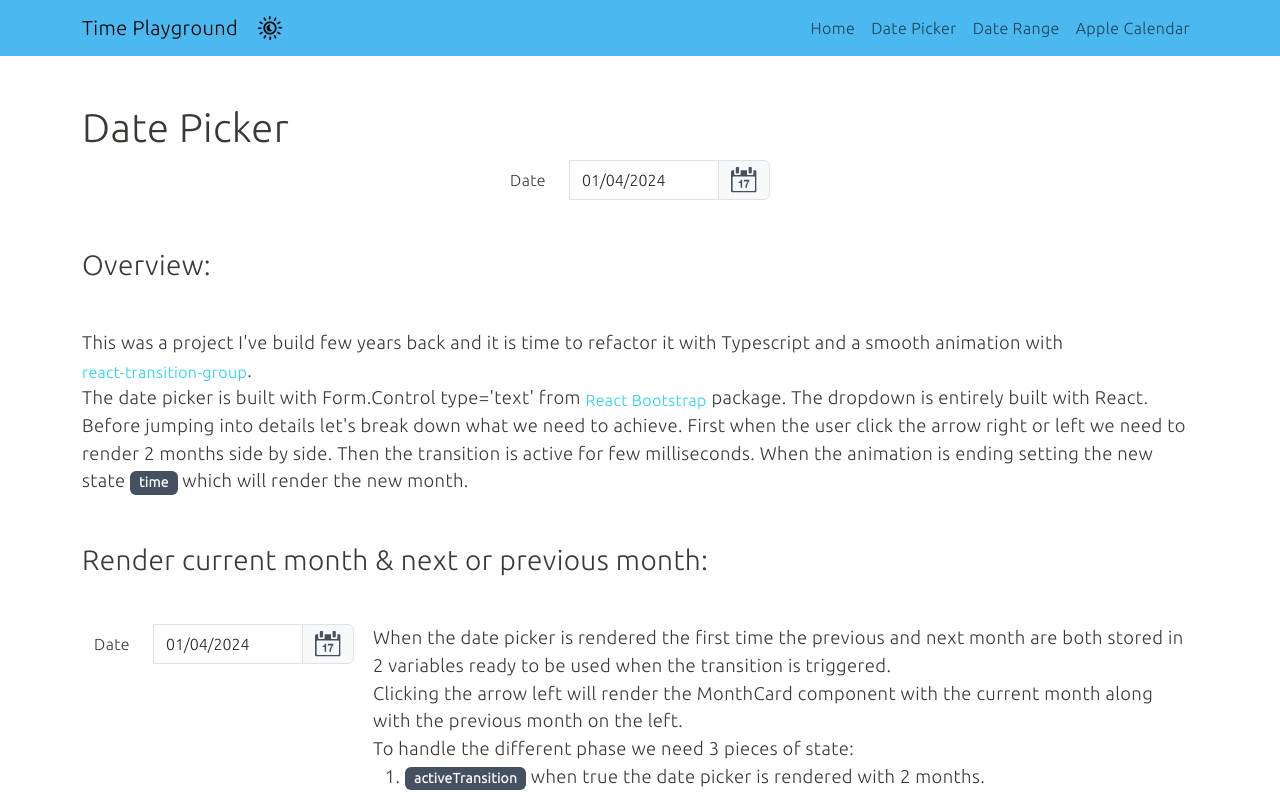
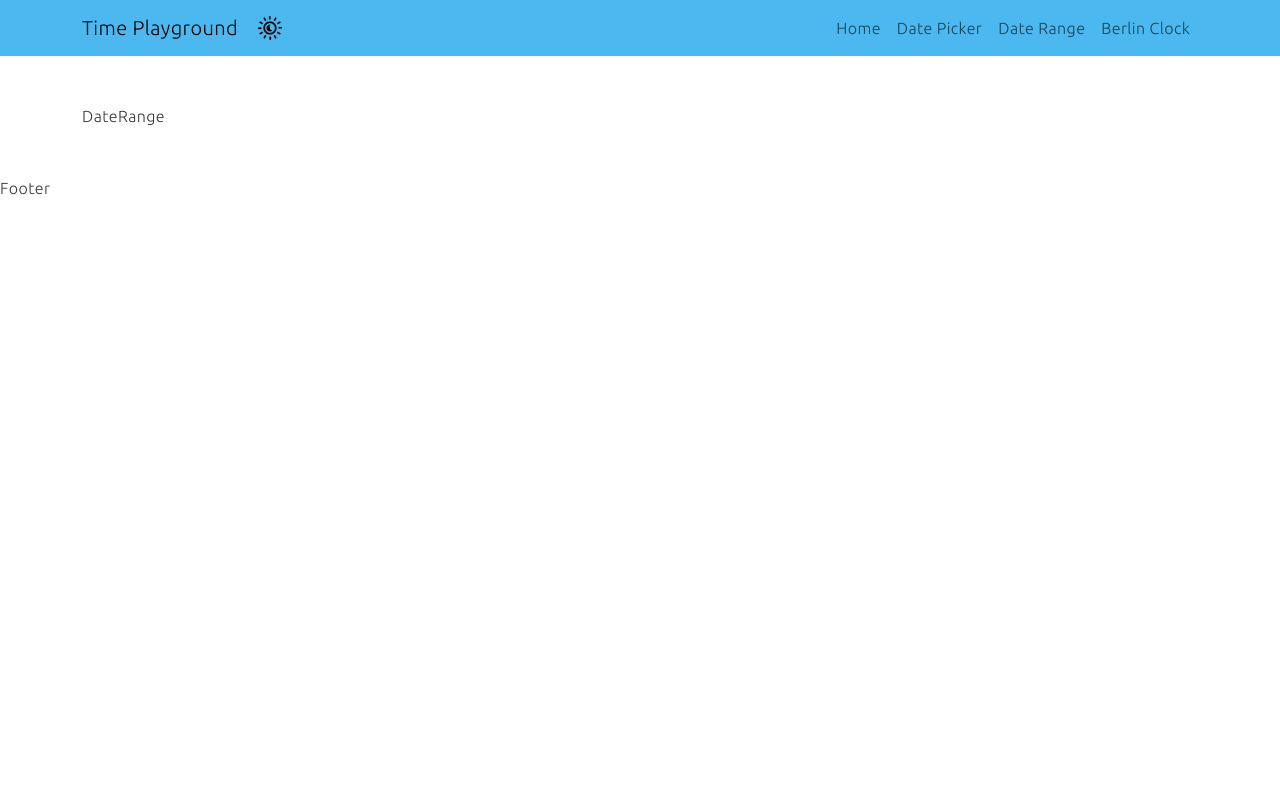
Before and after one commit to stephane777/timeplayground, a React app: page / in a window 1280 px wide. Shown: the top 792 px of the page. Built offline with nearby package versions, Linux system fonts and the light colour scheme.

Commit message:
feat: add app route

```diff
--- a/src/components/App/App.tsx
+++ b/src/components/App/App.tsx
@@ -1,38 +1,35 @@
 import React, { FC, ReactNode } from 'react';
 import MainNavbar from '../MainNavbar/MainNavbar';
+import DateRange from '../DateRange/DateRange';
 import { useTheme } from '../../context/themeContext';
 import styles from './App.module.scss';
 import classNames from 'classnames';
 import DatePicker from '../DatePicker/DatePicker';
 import Container from 'react-bootstrap/Container';
 import DatePickerDemo from '../DatePicker/DatePickerDemo';
-
+// import { Route, Routes, BrowserRouter as Router } from 'react-router-dom';
 import ErrorBoundary from '../../utils/errorBoundaries';
 
-const App: FC = () => {
+const App: FC<{ children: ReactNode }> = ({ children }) => {
   const { theme } = useTheme();
 
   const theme_classes = classNames(styles[`theme--${theme}`], styles[`theme`]);
 
   return (
     <ErrorBoundary>
+      {/* <Router> */}
       <div className={theme_classes}>
         <header>
           <MainNavbar />
         </header>
         <main>
           <Container fluid="sm" className="pt-5">
-            <section>
-              <h1>Date Picker</h1>
-              <div className={styles[`container__datePicker`]}>
-                <DatePicker speed={300} />
-              </div>
-            </section>
-            <DatePickerDemo />
+            {children}
           </Container>
         </main>
         <footer className="my-5">Footer</footer>
       </div>
+      {/* </Router> */}
     </ErrorBoundary>
   );
 };
--- a/src/components/DatePicker/DatePickerDemo.tsx
+++ b/src/components/DatePicker/DatePickerDemo.tsx
@@ -15,6 +15,12 @@ import styles from '../App/App.module.scss';
 const DatePickerDemo: FC = () => {
   return (
     <>
+      <section>
+        <h1 className="">Date Picker</h1>
+        <div className={styles[`container__datePicker`]}>
+          <DatePicker speed={300} />
+        </div>
+      </section>
       <section>
         <h3 className="my-5">Overview:</h3>
         <p>
--- /dev/null
+++ b/src/components/DateRange/DateRange.module.scss
@@ -0,0 +1 @@
+@import '../../styles/utils/variables';
--- /dev/null
+++ b/src/components/DateRange/DateRange.tsx
@@ -0,0 +1,15 @@
+import React, {
+  forwardRef,
+  useRef,
+  useState,
+  Dispatch,
+  MouseEvent,
+  CSSProperties,
+  MouseEventHandler,
+} from 'react';
+import { Transition, TransitionStatus } from 'react-transition-group';
+
+const DateRange: React.FC = () => {
+  return <div>{'DateRange'}</div>;
+};
+export default DateRange;
--- /dev/null
+++ b/src/components/DateRange/index.ts
@@ -0,0 +1 @@
+export * from './DateRange';
--- a/src/components/MainNavbar/MainNavbar.tsx
+++ b/src/components/MainNavbar/MainNavbar.tsx
@@ -1,6 +1,7 @@
 import React, { FC } from 'react';
 import Navbar from 'react-bootstrap/Navbar';
 import Nav from 'react-bootstrap/Nav';
+import { Link } from 'react-router-dom';
 import ToggleTheme from '../ToggleTheme/ToggleTheme';
 import { useTheme } from '../../context/themeContext';
 import styles from './MainNavbar.module.scss';
@@ -25,10 +26,18 @@ const MainNavbar: FC = () => {
         {/* <Stack direction="horizontal" gap={3} className="ms-auto"> */}
         <Navbar.Collapse id="main-navbar-nav">
           <Nav className="ms-auto" navbarScroll>
-            <Nav.Link href="#home">Home</Nav.Link>
-            <Nav.Link href="#DatePicker">Date Picker</Nav.Link>
-            <Nav.Link href="#DateRange">Date Range</Nav.Link>
-            <Nav.Link href="#AppleCalendar">Apple Calendar</Nav.Link>
+            <Nav.Link as={Link} to="/">
+              Home
+            </Nav.Link>
+            <Nav.Link as={Link} to="/datepicker">
+              Date Picker
+            </Nav.Link>
+            <Nav.Link as={Link} to="/daterange">
+              Date Range
+            </Nav.Link>
+            <Nav.Link as={Link} to="berlinclock">
+              Berlin Clock
+            </Nav.Link>
             {/* <ToggleTheme /> */}
           </Nav>
         </Navbar.Collapse>
--- a/src/index.tsx
+++ b/src/index.tsx
@@ -3,13 +3,49 @@ import { createRoot } from 'react-dom/client';
 import ThemeProvider from './context/themeContext';
 import './styles/main.scss';
 import { App } from './components/App/App';
-
+import { createBrowserRouter, RouterProvider, Route } from 'react-router-dom';
+// import DatePicker from './components/DatePicker/DatePicker';
+import DateRange from './components/DateRange/DateRange';
+import DatePickerDemo from './components/DatePicker/DatePickerDemo';
+import ErrorBoundary from './utils/errorBoundaries';
+const router = createBrowserRouter(
+  [
+    {
+      path: '/',
+      element: (
+        <App>
+          <DateRange />
+        </App>
+      ),
+      errorElement: <div>{'Error element'}</div>,
+    },
+    {
+      path: 'daterange',
+      element: (
+        <App>
+          <DateRange />
+        </App>
+      ),
+    },
+    {
+      path: 'datePicker',
+      element: (
+        <App>
+          <DatePickerDemo />,
+        </App>
+      ),
+    },
+  ],
+  {
+    // basename: '/',
+  }
+);
 const container = document.getElementById('root') as HTMLDivElement;
 const root = createRoot(container);
 root.render(
   <React.StrictMode>
     <ThemeProvider>
-      <App />
+      <RouterProvider router={router} />
     </ThemeProvider>
   </React.StrictMode>
 );
```
Also changed, not shown: 1 other file (tests, documents, lock files or other folders).
